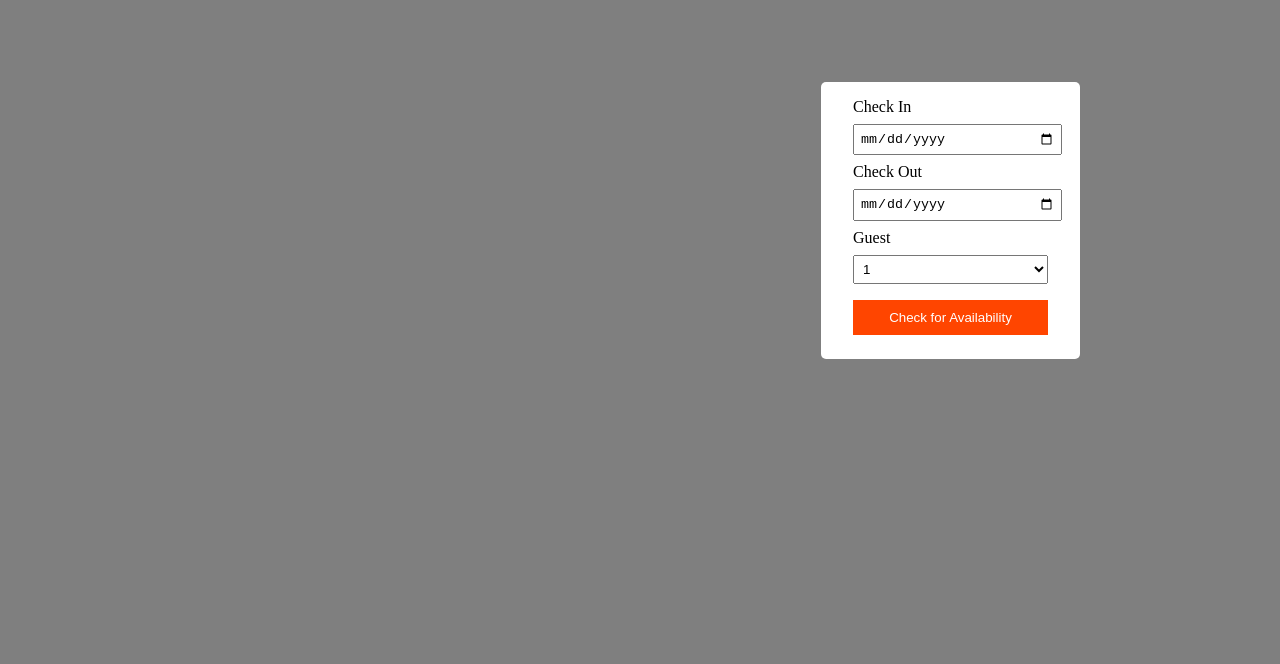
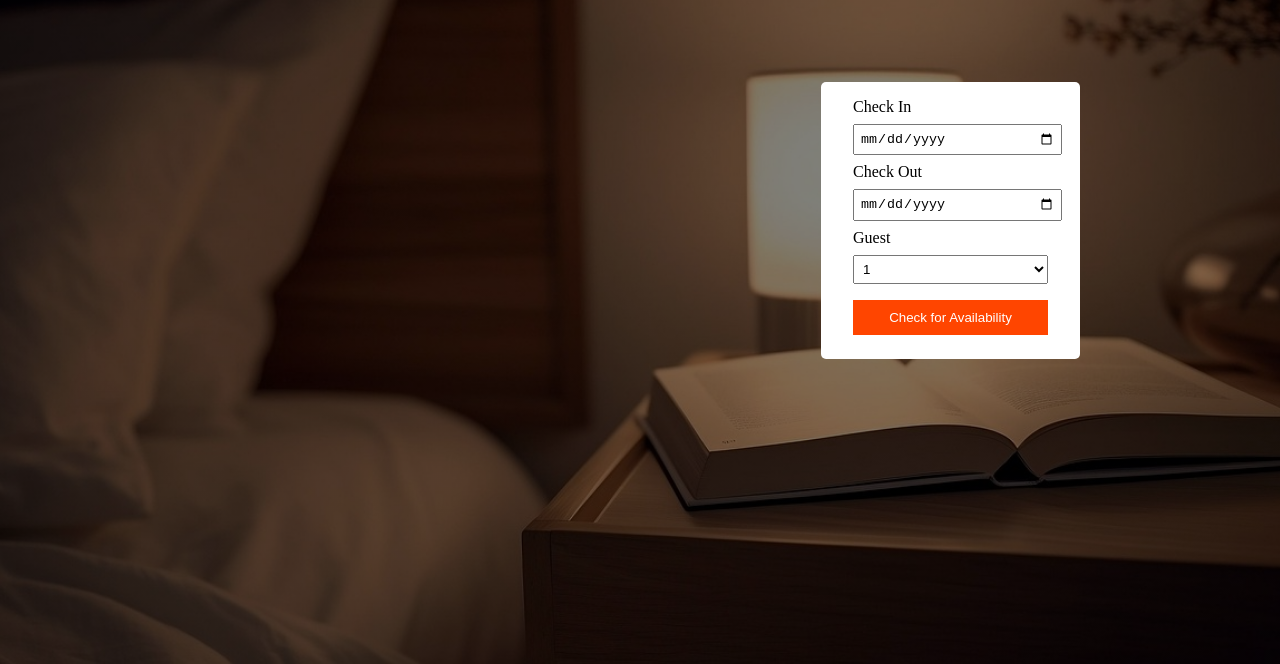
Before and after one commit to 34RL-01/landing_page, a plain HTML site: page index.html in a window 1280 px wide. Shown: the part 136-800 px from the top of the page. Drawn offline with Linux system fonts and the light colour scheme; the site is published under a folder, as on GitHub Pages, so addresses that start at the root find nothing.

Commit message:
made changes to html

```diff
--- a/index.css
+++ b/index.css
@@ -5,7 +5,7 @@
 
 
 header {
-    background-image: linear-gradient(rgba(0,0,0,0.5),rgba(0,0,0,00.5)), url(/images/pic3.jpg);
+    background-image: linear-gradient(rgba(0,0,0,0.5),rgba(0,0,0,00.5)), url(./images/pic3.jpg);
     background-position: center;
     background-size: cover;
     background-attachment: fixed;
```
